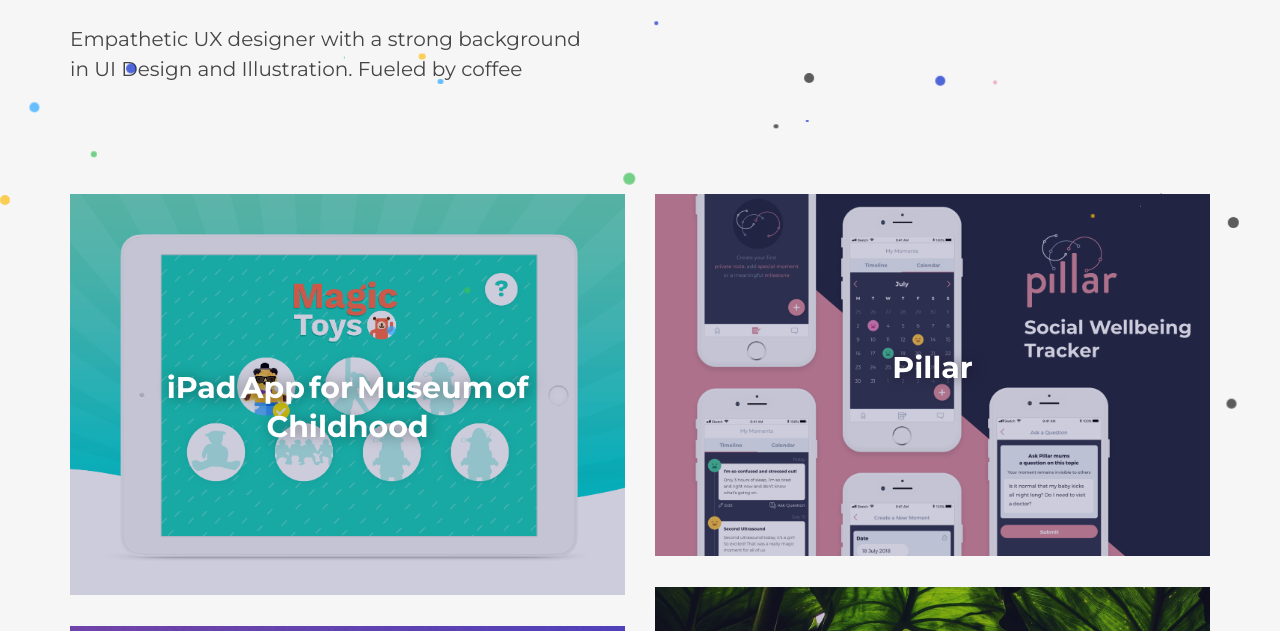
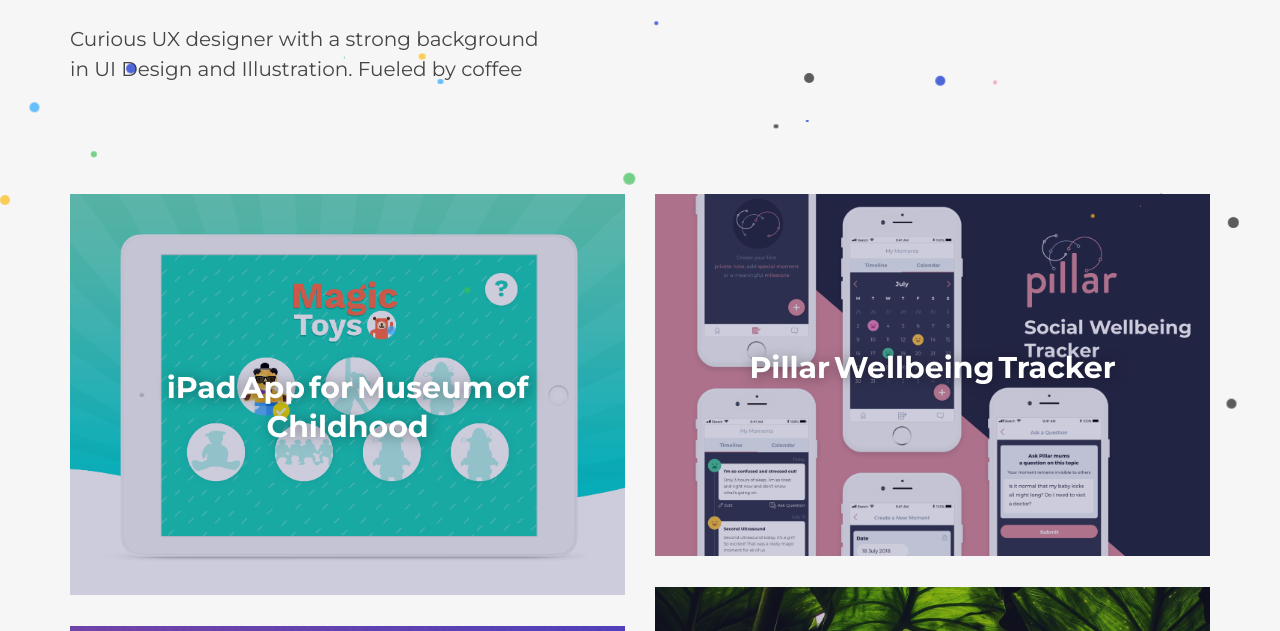
Before and after one commit to c0mma/portfolio, a plain HTML site: page index.html in a window 1280 px wide. Shown: the part 469-1100 px from the top of the page. Drawn offline with Linux system fonts and the light colour scheme.

Commit message:
Pillar wellbeing, curios UX designer

```diff
--- a/index.html
+++ b/index.html
@@ -55,7 +55,7 @@
                         <header>
                             <h2><span>Hello</span> I'm Olga, a UX/UI Designer</h2>
                         </header>
-                        <p>Empathetic UX designer with a strong background <br>in UI Design and Illustration. Fueled by coffee</p>
+                        <p>Curious UX designer with a strong background <br>in UI Design and Illustration. Fueled by coffee</p>
                     </article>
                 </section>
                 <div class="clearfix"></div>
@@ -123,7 +123,7 @@
                                     <img src="images/home-images/Pillar.png"class="img-responsive">
                                     <figcaption>
                                         <div>
-                                            <h2><span>Pillar</span></h2>
+                                            <h2><span>Pillar Wellbeing Tracker</span></h2>
                                             <p>Helping pregnant women and new mums with a new mood tracker</p>
                                             <a href="project-pillar.html">View more</a>
                                         </div>
```
